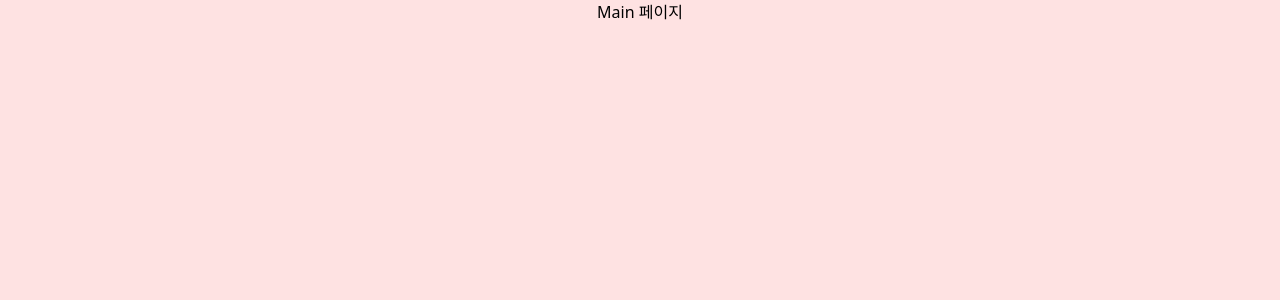
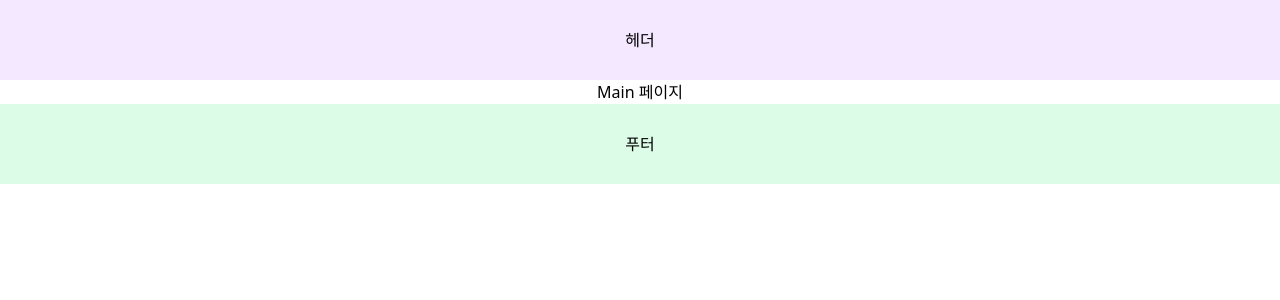
Before and after one commit to seon-2/bcs-part2-react, a React (Create React App) app in the folder react-router/: page / in a window 1280 px wide. Shown: the top 300 px of the page. Built offline with nearby package versions, Linux system fonts and the light colour scheme.

Commit message:
💄 [design] 헤더, 푸터 모든 페이지에 적용

```diff
--- a/react-router/src/App.jsx
+++ b/react-router/src/App.jsx
@@ -1,22 +1,25 @@
 import { BrowserRouter, Routes, Route } from "react-router-dom";
+import Footer from "./components/Footer";
+import Header from "./components/Header";
 import A from "./pages/a";
 import B from "./pages/b";
 import C from "./pages/c";
 import Main from "./pages/main";
 import NotFound from "./pages/notFound";
 
-
 function App() {
   return (
     <BrowserRouter>
-      <div className="bg-red-100 min-h-screen">
+      <div className="min-h-screen flex flex-col">
+        <Header />
         <Routes>
           <Route path="/" element={<Main />} />
           <Route path="a" element={<A />} />
           <Route path="b" element={<B />} />
           <Route path="c" element={<C />} />
-          <Route path="*" element={<NotFound/>} />
+          <Route path="*" element={<NotFound />} />
         </Routes>
+        <Footer />
       </div>
     </BrowserRouter>
   );
```
